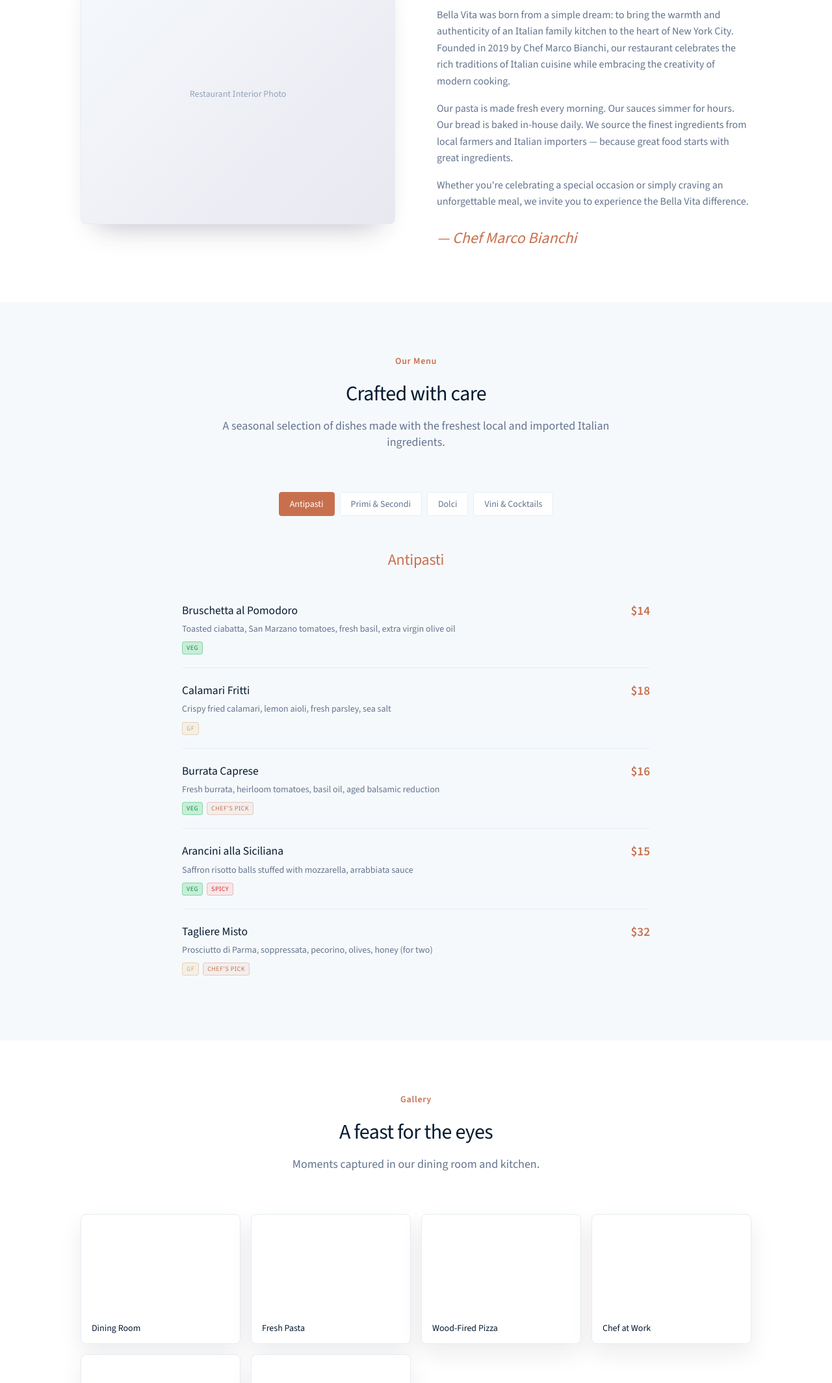
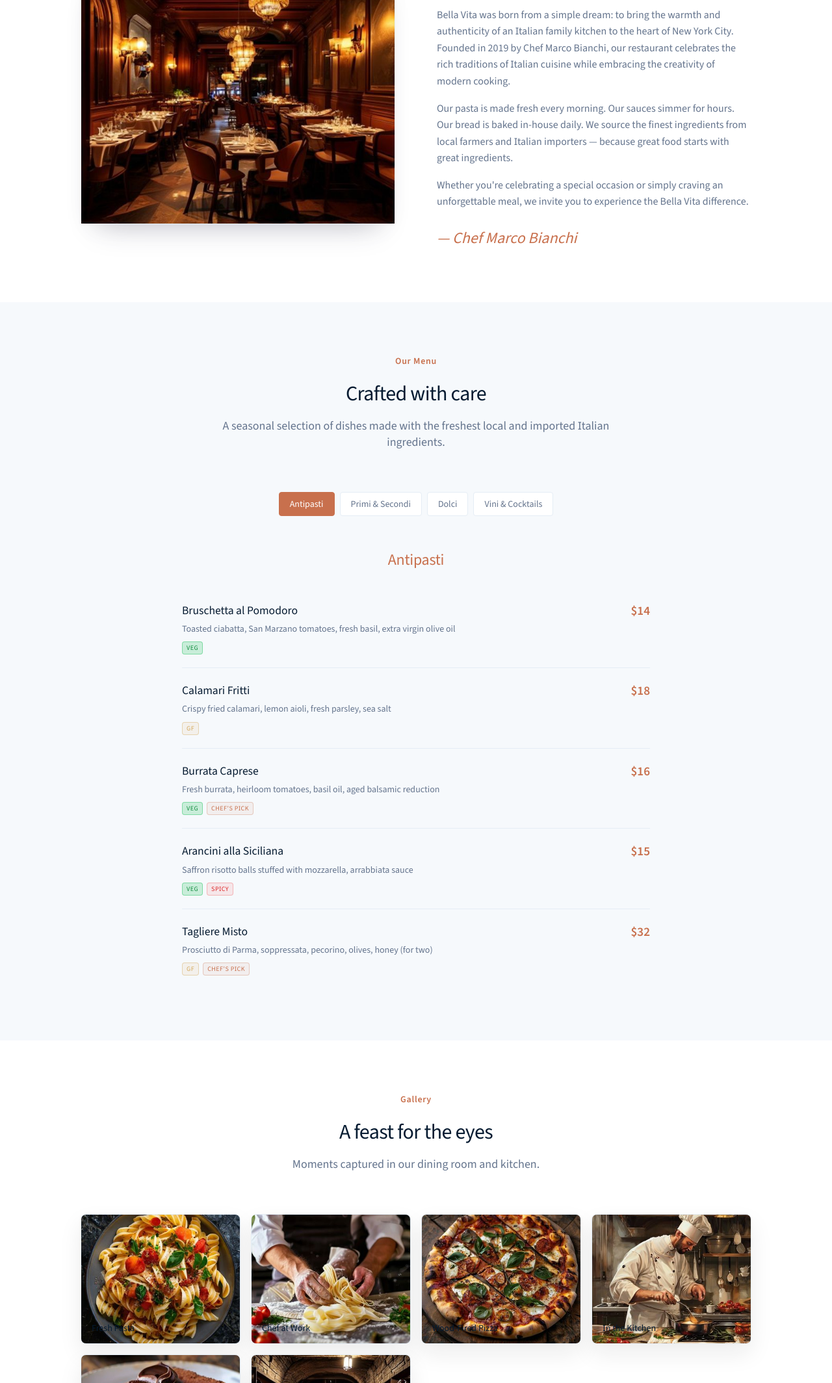
Before and after one commit to 1premaratmin-a11y/nuvio, a website: page examples/bella-vita-v2-stripe/index.html in a window 1280 px wide. Shown: the part 672-2800 px from the top of the page at 65% size. Drawn offline with nearby package versions, Linux system fonts and the light colour scheme.

Commit message:
Add AI-generated images (Pollinations.ai) to Bella Vita v2 — hero, about, 6 gallery images

```diff
--- a/examples/bella-vita-v2-stripe/index.html
+++ b/examples/bella-vita-v2-stripe/index.html
@@ -72,7 +72,7 @@
   <section id="about">
     <div class="container">
       <div class="about-grid">
-        <div class="about-image reveal">Restaurant Interior Photo</div>
+        <div class="about-image reveal"><img src="assets/about.jpg" alt="Bella Vita dining room interior" style="width:100%;height:100%;object-fit:cover;"></div>
         <div class="about-text reveal">
           <div class="section-label">Our Story</div>
           <h2>A passion for flavor</h2>
@@ -145,12 +145,12 @@
         <p class="section-desc">Moments captured in our dining room and kitchen.</p>
       </div>
       <div class="gallery-grid">
-        <div class="gallery-item reveal"><div class="gallery-label">Dining Room</div></div>
-        <div class="gallery-item reveal"><div class="gallery-label">Fresh Pasta</div></div>
-        <div class="gallery-item reveal"><div class="gallery-label">Wood-Fired Pizza</div></div>
-        <div class="gallery-item reveal"><div class="gallery-label">Chef at Work</div></div>
-        <div class="gallery-item reveal"><div class="gallery-label">Tiramisu</div></div>
-        <div class="gallery-item reveal"><div class="gallery-label">Wine Cellar</div></div>
+        <div class="gallery-item reveal" style="background:url(assets/gallery1.jpg) center/cover;"><div class="gallery-label">Fresh Pasta</div></div>
+        <div class="gallery-item reveal" style="background:url(assets/gallery2.jpg) center/cover;"><div class="gallery-label">Chef at Work</div></div>
+        <div class="gallery-item reveal" style="background:url(assets/gallery3.jpg) center/cover;"><div class="gallery-label">Wood-Fired Pizza</div></div>
+        <div class="gallery-item reveal" style="background:url(assets/gallery4.jpg) center/cover;"><div class="gallery-label">In the Kitchen</div></div>
+        <div class="gallery-item reveal" style="background:url(assets/gallery5.jpg) center/cover;"><div class="gallery-label">Tiramisu</div></div>
+        <div class="gallery-item reveal" style="background:url(assets/gallery6.jpg) center/cover;"><div class="gallery-label">Wine Cellar</div></div>
       </div>
     </div>
   </section>
```
Also changed, not shown: examples/bella-vita-v2-stripe/assets/about.jpg (added), examples/bella-vita-v2-stripe/assets/gallery1.jpg (added), examples/bella-vita-v2-stripe/assets/gallery2.jpg (added), examples/bella-vita-v2-stripe/assets/gallery3.jpg (added), examples/bella-vita-v2-stripe/assets/gallery4.jpg (added), examples/bella-vita-v2-stripe/assets/gallery5.jpg (added), examples/bella-vita-v2-stripe/assets/gallery6.jpg (added), examples/bella-vita-v2-stripe/assets/hero-bg.jpg (added).
